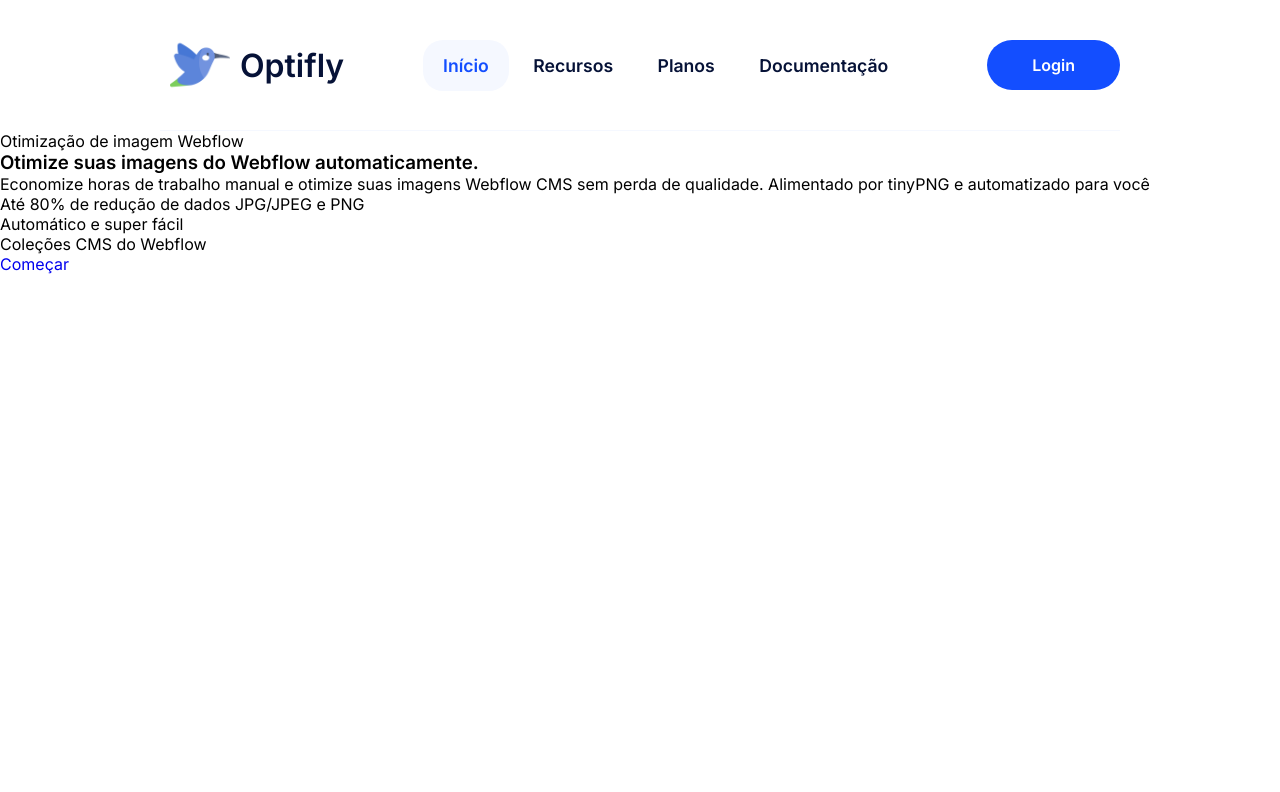
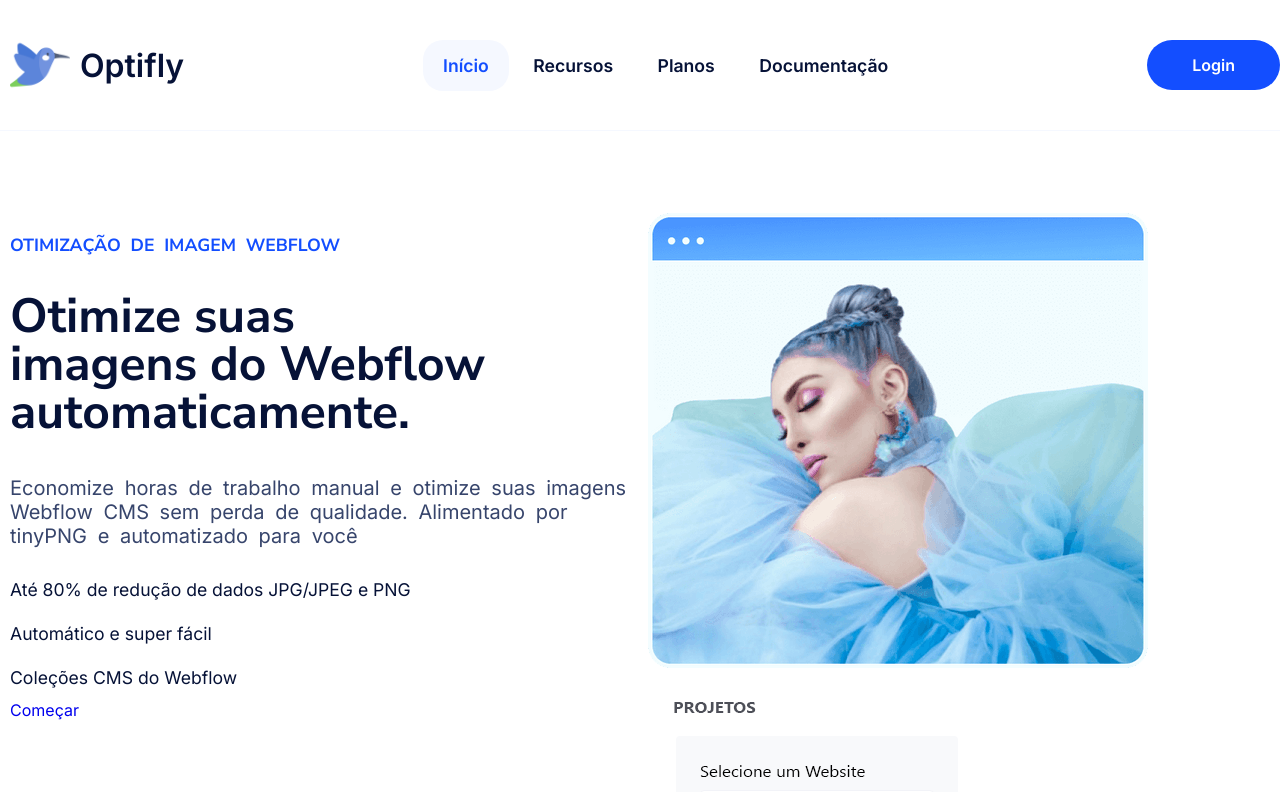
Before and after one commit to jhefersonwiller/projeto-optifly, a plain HTML site: page index.html in a window 1280 px wide. Shown: the top 792 px of the page. Drawn offline with Linux system fonts and the light colour scheme.

Commit message:
estilização da parte principal.

```diff
--- a/index.html
+++ b/index.html
@@ -33,12 +33,13 @@
     </header>
     <main class="main">
         <section class="intro">
-            <section class="intro-description">
+            <div class="intro-container">
+                <div class="intro-description">
                     <p>
                         Otimização de imagem Webflow
                     </p>
                     <h1>
-                    Otimize suas imagens do Webflow automaticamente.
+                        Otimize suas<br> imagens do Webflow<br> automaticamente.
                     </h1>
                     <p>
                         Economize horas de trabalho manual e otimize suas imagens Webflow CMS sem perda de qualidade.
@@ -50,9 +51,14 @@
                         <li>Coleções CMS do Webflow</li>
                     </ul>
                     <a href="#">Começar</a>
-            </section>
-            <section class="intro-images"></section>
-            <section class="intro-bg"></section>
+                </div>
+                <div class="intro-images">
+                    <img id="img-1" src="img/mulher-fundo.png" alt="mulher de fundo">
+                    <img id="img-2" src="img/projetos-tela.png" alt="tela de projetos">
+                    <img id="img-3" src="img/ticked-tela.png" alt="">
+                </div>
+            </div>
+            <div class="intro-bg"></div>
 
         </section>
 
--- a/style.css
+++ b/style.css
@@ -18,18 +18,26 @@
     text-decoration: none;
 }
 
+img {
+    display: block;
+    max-width: 100%;
+}
+
 body {
     font-family: var(--font-Inter);
 }
+
+/* Header */
 
 .header {
     display: flex;
     justify-content: space-between;
     align-items: center;
-    max-width: 960px;
+    max-width: 1366px;
     margin: 0 auto;
     padding: 30px 0;
     border-bottom: 1px solid var(--cinza-claro);
+    flex-wrap: wrap;
 }
 
 .header-logo {
@@ -49,6 +57,10 @@ body {
     font-size: 2em;
     font-weight: bold;
     color: var(--azul-petroleo);
+}
+
+.header-nav nav {
+    flex-wrap: wrap;
 }
 
 .header-nav a {
@@ -87,3 +99,53 @@ body {
     background-color: #1246e0;
     cursor: pointer;
 }
+
+/* Intro */
+
+.intro {
+    padding: 82px 10px 92px;
+}
+
+.intro-container {
+    display: grid;
+    grid-template-columns: 1fr 1fr;
+    grid-column-gap: 16px;
+    max-width: 1366px;
+    margin: 0 auto;
+}
+
+.intro-description {
+    max-width: 643px;
+    display: flex;
+    flex-direction: column;
+}
+
+.intro-description p:first-child {
+    font-size: 1.1em;
+    text-transform: uppercase;
+    font-family: var(--font-Nunito);
+    padding-bottom: 15px;
+    color: var(--azul);
+}
+
+.intro-description h1 {
+    font-family: var(--font-Nunito);
+    font-size: 3em;
+    line-height: 1em;
+    color: var(--azul-petroleo);
+    padding: 20px 0;
+}
+
+.intro-description p {
+    font-size: 1.25em;
+    color: var(--azul-tcross);
+    word-spacing: 5px;
+    padding: 20px 0;
+}
+
+.intro-description li {
+    font-size: 1.1em;
+    font-weight: 400;
+    line-height: 2.5em;
+    color: var(--azul-petroleo);
+}
```
Lines whose indentation alone changed are shown as unchanged.
